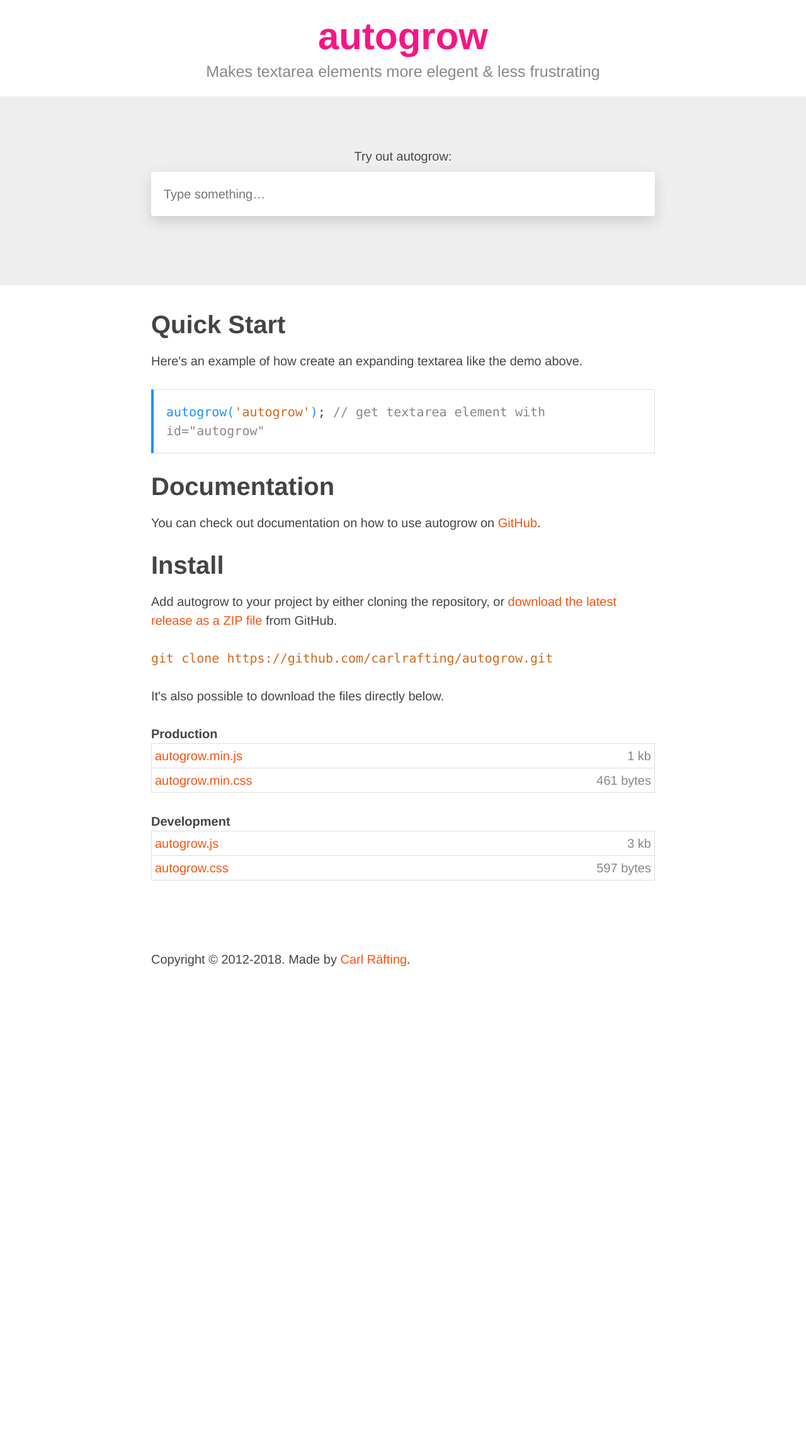
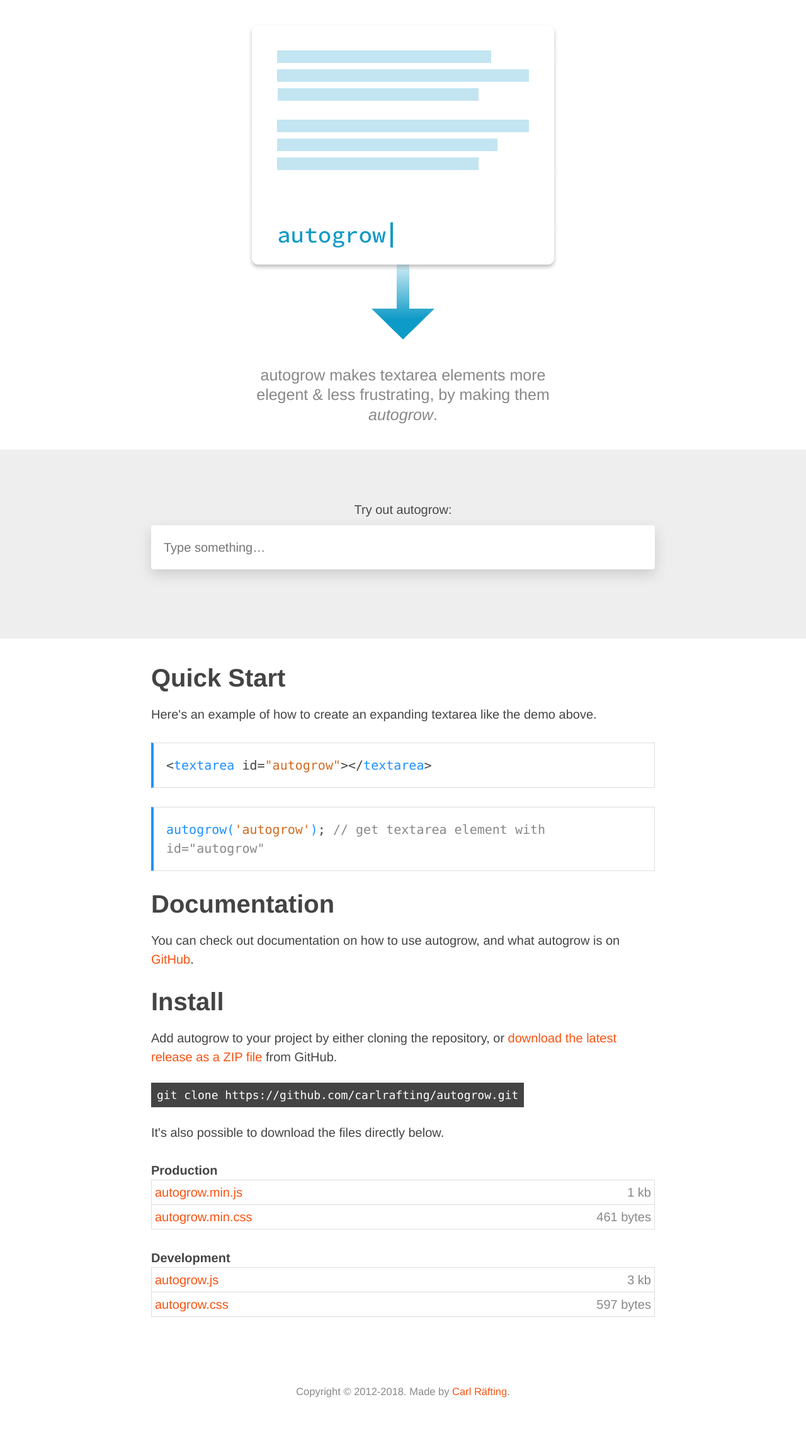
Before and after one commit to carlrafting/autogrow, a PHP site: page / in a window 1280 px wide. Shown: the whole page at 63% size. Before the commit the page ends 1535 px from the top, so only its background shows below. Run offline with PHP 8.4, Linux system fonts and the light colour scheme.

Commit message:
Website & documentation
- autogrow now has a logo! :cake:
- removed global.js
- small adjustments to design, markup & readme

```diff
--- a/css/global.css
+++ b/css/global.css
@@ -1,5 +1,3 @@
-/* orange: #f85210 */
-
 /* @group reset */
 
 html, body, div, span, applet, object, iframe,
@@ -32,6 +30,7 @@ body {
   background: #fff;
   -webkit-font-smoothing: antialiased;
    text-rendering: optimizeLegibility;
+   font-size-adjust: 100%;
 }
 @media (min-width: 40em) {
   body {
@@ -51,6 +50,13 @@ pre {
   white-space: pre-wrap;
   word-wrap: break-word;
 }
+code {
+  font-size: 90%;
+  background: #444;
+  color: #fff;
+  padding: .5em;
+  font-family: Menlo, Monaco, 'Courier New', monospace;
+}
 a,
 a:link,
 a:visited {
@@ -63,12 +69,6 @@ a:focus {
 }
 a:active {
   color: black;
-}
-code,
-textarea {
-  color: chocolate;
-  font-family: Menlo, Monaco, 'Courier New', monospace;
-  font-size: inherit;
 }
 h1 {
   font-size: 1.85em;
@@ -91,7 +91,6 @@ h2 {
     font-size: 2em;
   }
 }
-
 h3 { font-weight: bold; }
 label { display: block; margin-bottom: .5em; }
 label[for] { cursor: pointer; }
@@ -99,35 +98,31 @@ label[for]:after { content: ':'; }
 /* Default textarea styling */
 textarea {
   vertical-align: middle;
-  width: 100%;
-  height: 10em;
-  margin: 0 0 1.5em;
-  padding: 1.5em;
-  box-sizing: border-box;
-  vertical-align: middle;
-  resize: vertical;
-  border: 1px solid #aaa;
-  box-shadow: inset 0 1px 4px rgba(0, 0, 0, .1), 0 2px 6px rgba(0, 0, 0, .1);
 }
-textarea[readonly] { cursor: pointer; }
-
+em { font-style: italic; }
+img { max-width: 100%; vertical-align: middle; }
 header,
 [role="main"],
 footer {
-  padding: 1em 2em;
+  padding: 1em;
   margin-bottom: 1em
 }
-
-small {
-  font-size: .85em;
+@media (min-width: 32em) {
+  header,
+  [role="main"],
+  footer {
+    padding: 1em 2em;
+    margin-bottom: 1em
+  }
 }
-
-header {
-  padding: 1em 0 0;
+header,
+footer {
   text-align: center;
 }
-
-
+footer {
+  font-size: .825em;
+  color: #888;
+}
 @keyframes colorSwitch {
   0% {
     color: aqua;
@@ -163,20 +158,21 @@ header {
     color: cyan;
   }
 }
-
-header .name {
-  font-size: 3em;
-  margin: 0;
-  font-weight: bold;
+.animation-colorSwitch {
   animation: colorSwitch 10s ease-in-out 0s infinite;
 }
-
 header p {
   font-size: 1.25em;
+  line-height: 1.25;
   color: #888;
   margin-bottom: .5em;
 }
-
+@media (min-width: 36em) {
+  header p {
+    width: 66.6666666667%;
+    margin: auto;
+  }
+}
 [role="main"] {
   padding-top: 2em;
   padding-bottom: 2em;
@@ -187,11 +183,15 @@ header p {
 /* @group page components */
 
 .demo {
-  padding: 4em 2em;
+  padding: 1.5em 1em;
   background: #eee;
   position: relative;
 }
-
+@media (min-width: 42em) {
+  .demo {
+    padding: 4em 2em;
+  }
+}
 .demo .container {
   position: relative;
 }
@@ -206,73 +206,64 @@ header p {
   height: 8em;
   background: linear-gradient(#bbb, #eee);
 }*/
-
 .demo label {
   text-align: center;
   text-shadow: #fff 0 1px 0;
   /*font-weight: bold;*/
 }
-
 .demo .autogrow.autogrow-active {
   border: 0;
   box-shadow: 0 8px 20px #ccc;
   border-radius: 4px;
   margin-bottom: 1.5em;
 }
-
 .demo .autogrow-active .autogrow-area {
   outline: none;
   box-shadow: none;
 }
-
 /*.code {
   margin-top: 4em;
   margin-bottom: 0;
 }*/
-
 .code pre {
   background: #fff;
   padding: 1em;
   border: 1px solid #ddd;
   border-left: 4px solid dodgerblue;
 }
-
 .code code {
+  font-size: inherit;
   color: #444;
+  padding: 0;
+  background: inherit;
 }
-
-.string {
+.js-string,
+.html-string {
   color: chocolate;
 }
-
-.func {
+.html-el,
+.js-func {
   color: dodgerblue;
 }
-
-.comment {
+.js-comment {
   color: #888;
 }
-
 .files {
   border: 1px solid #ddd;
   border-bottom: 0;
   list-style: none;
 }
-
 .files li {
   border-bottom: 1px solid #ddd;
 }
-
 .files a {
   display: block;
   padding: .2em .25em;
 }
-
 .fsize {
   color: #888;
   float: right;
 }
-
 .container {
   width: 40em;
   max-width: 100%;
--- a/index.html
+++ b/index.html
@@ -11,8 +11,8 @@
 
 <header role="banner">
 <div class="container">
-<h1 class="name">autogrow</h1>
-<p>Makes textarea elements more elegent &amp; less frustrating</p>
+<h1><img src="logo.png" alt="autogrow"></h1>
+<p>autogrow makes textarea elements more elegent &amp; less frustrating, by making them <em>autogrow</em>.</p>
 </div>
 </header>
 
@@ -24,8 +24,7 @@
   id="autogrow"
   rows="14"
   cols="20"
-  placeholder="Type something…"
-  class="header-autogrow-area">
+  placeholder="Type something…">
 </textarea>
 </div>
 </div>
@@ -33,21 +32,18 @@
 <div role="main">
 
 <div class="container">
-
 <h2>Quick Start</h2>
-
-<p>Here's an example of how create an expanding textarea like the demo above.</p>
+<p>Here's an example of how to create an expanding textarea like the demo above.</p>
 
 <div class="code">
-<pre><code><span class="func">autogrow(</span><span class="string">'autogrow'</span><span class="func">)</span>; <span class="comment">// get textarea element with id="autogrow"</span></code></pre>
+<pre><code>&lt;<span class="html-el">textarea</span> <span class="html-attr">id=</span><span class="html-string">&quot;autogrow&quot;</span>&gt;&lt;/<span class="html-el">textarea</span>&gt;</code></pre>
+<pre><code><span class="js-func">autogrow(</span><span class="js-string">'autogrow'</span><span class="js-func">)</span>; <span class="js-comment">// get textarea element with id="autogrow"</span></code></pre>
 </div>
 
 <h2>Documentation</h2>
-
-<p>You can check out documentation on how to use autogrow on <a href="#github">GitHub</a>.</p>
+<p>You can check out documentation on how to use autogrow, and what autogrow is on <a href="https://github.com/carlrafting/autogrow#autogrow">GitHub</a>.</p>
 
 <h2>Install</h2>
-
 <p>Add autogrow to your project by either cloning the repository, or <a href="https://github.com/carlrafting/autogrow/releases/latest">download the latest release as a ZIP file</a> from GitHub.</p>
 
 <pre><code>git clone https://github.com/carlrafting/autogrow.git</code></pre>
@@ -66,19 +62,6 @@
 <li><a download href="autogrow.css">autogrow.css <span class="fsize">597 bytes</span></a></li>
 </ul>
 
-
-<!--<h3><label for="css">CSS</label></h3>
-
-<textarea id="css" readonly rows="24" cols="80">
-Loading...
-</textarea>
-
-<h3><label for="js">JS</label></h3>
-
-<textarea id="js" readonly rows="24" cols="80">
-Loading...
-</textarea>-->
-
 </div>
 
 </div>
@@ -90,7 +73,11 @@ Loading...
 </footer>
 
 <script src="autogrow.min.js"></script>
-<script src="js/global.js"></script>
+<script>
+(function () {
+  autogrow('autogrow');
+}());
+</script>
 
 </body>
 </html>
```
Also changed, not shown: js/global.js (deleted, +0 -38 lines), logo.png (added), readme.md.
